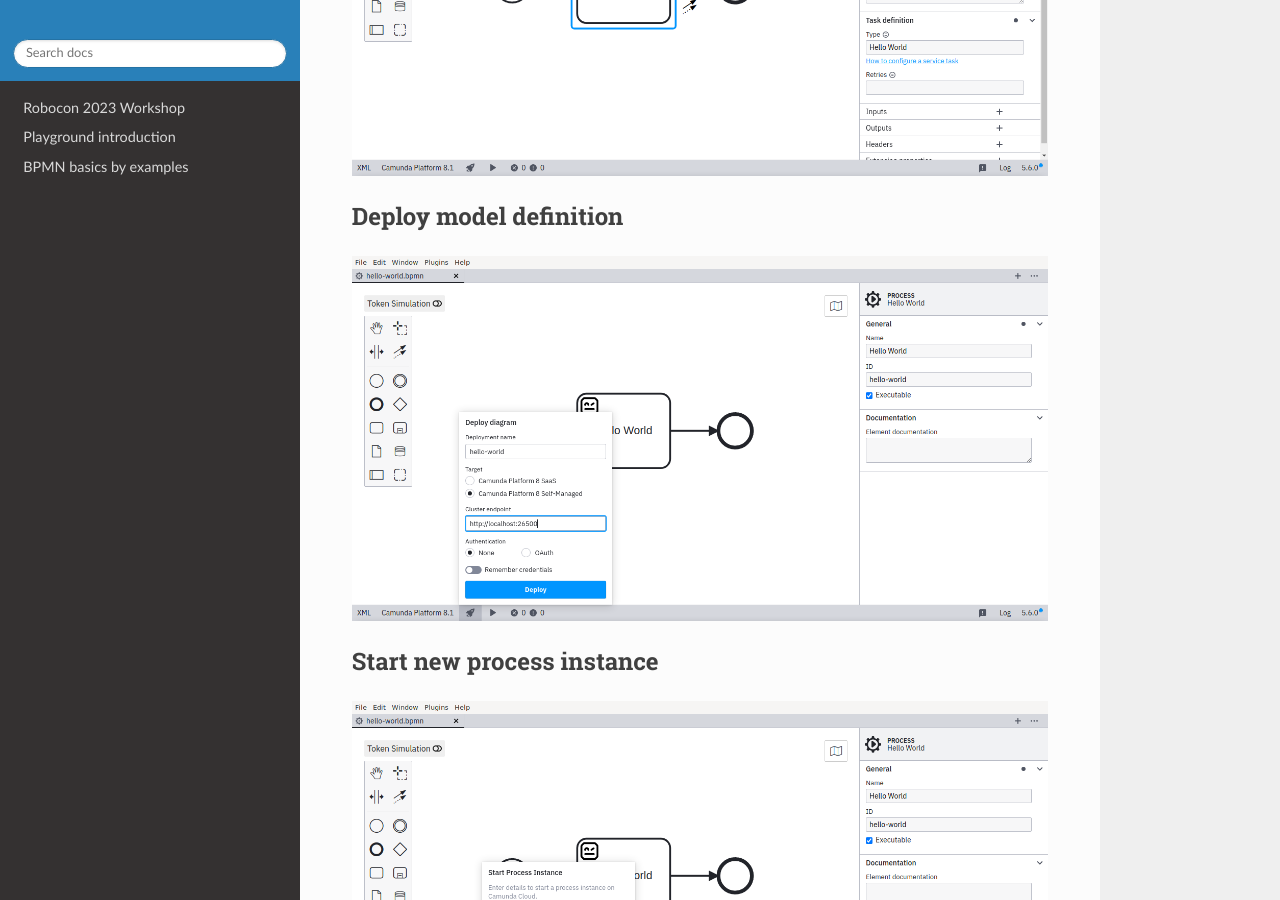
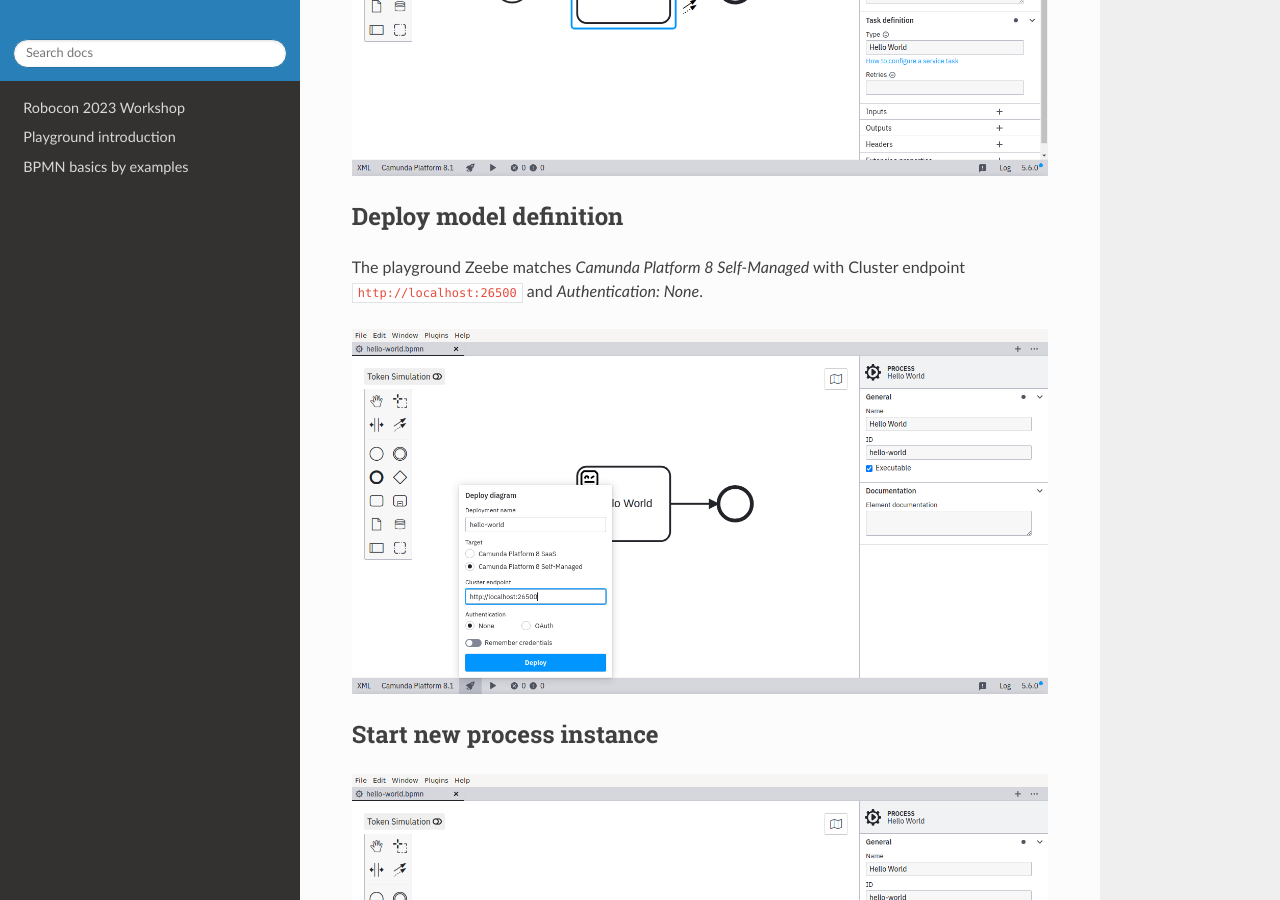
Before and after one commit to datakurre/automation-playground, a Sphinx documentation site: the page built from docs/hello-world/index.md, in a window 1280 px wide and 900 px high, scrolled down 2031 px. Built offline with Sphinx 7.4.7 and the Read the Docs theme 2.0.0, drawn with Linux system fonts in a browser that asks for light colours; some of the changed text lies outside the part shown.

Commit message:
docs: update hello-world

```diff
--- a/docs/hello-world/index.md
+++ b/docs/hello-world/index.md
@@ -28,6 +28,8 @@
 ![](./hello-world-modeler-03.png)
 
 ## Deploy model definition
+
+The playground Zeebe matches *Camunda Platform 8 Self-Managed* with Cluster endpoint `http://localhost:26500` and *Authentication: None*.
 
 ![](./hello-world-modeler-04.png)
 
@@ -116,6 +118,8 @@
 
 ## Wrap robot
 
+With **Open Robot Terminal** and typing `wrap`, the playground alias for `rcc robot wrap`.
+
 ![](./hello-world-code-07.png)
 
 ## Start RCC
```
